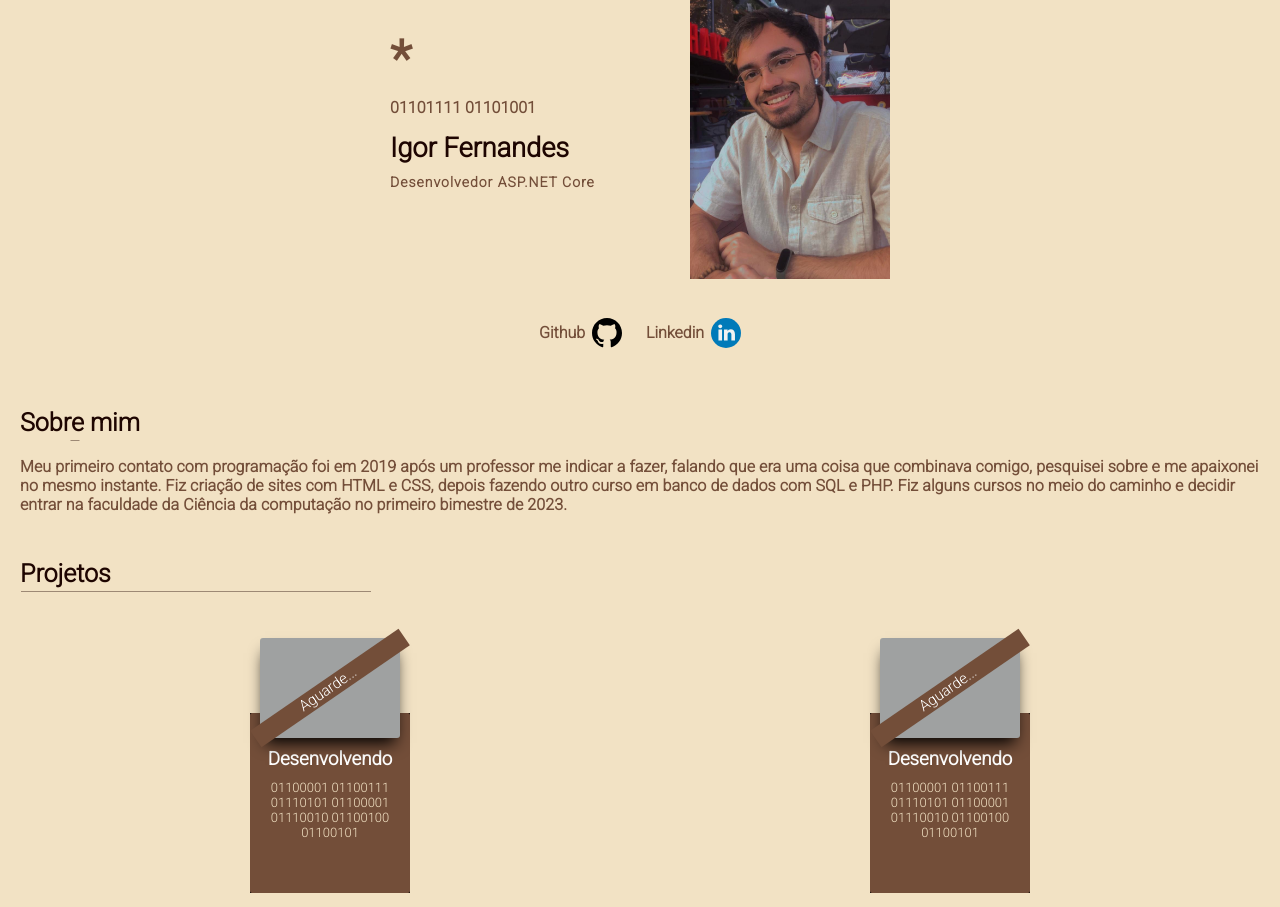
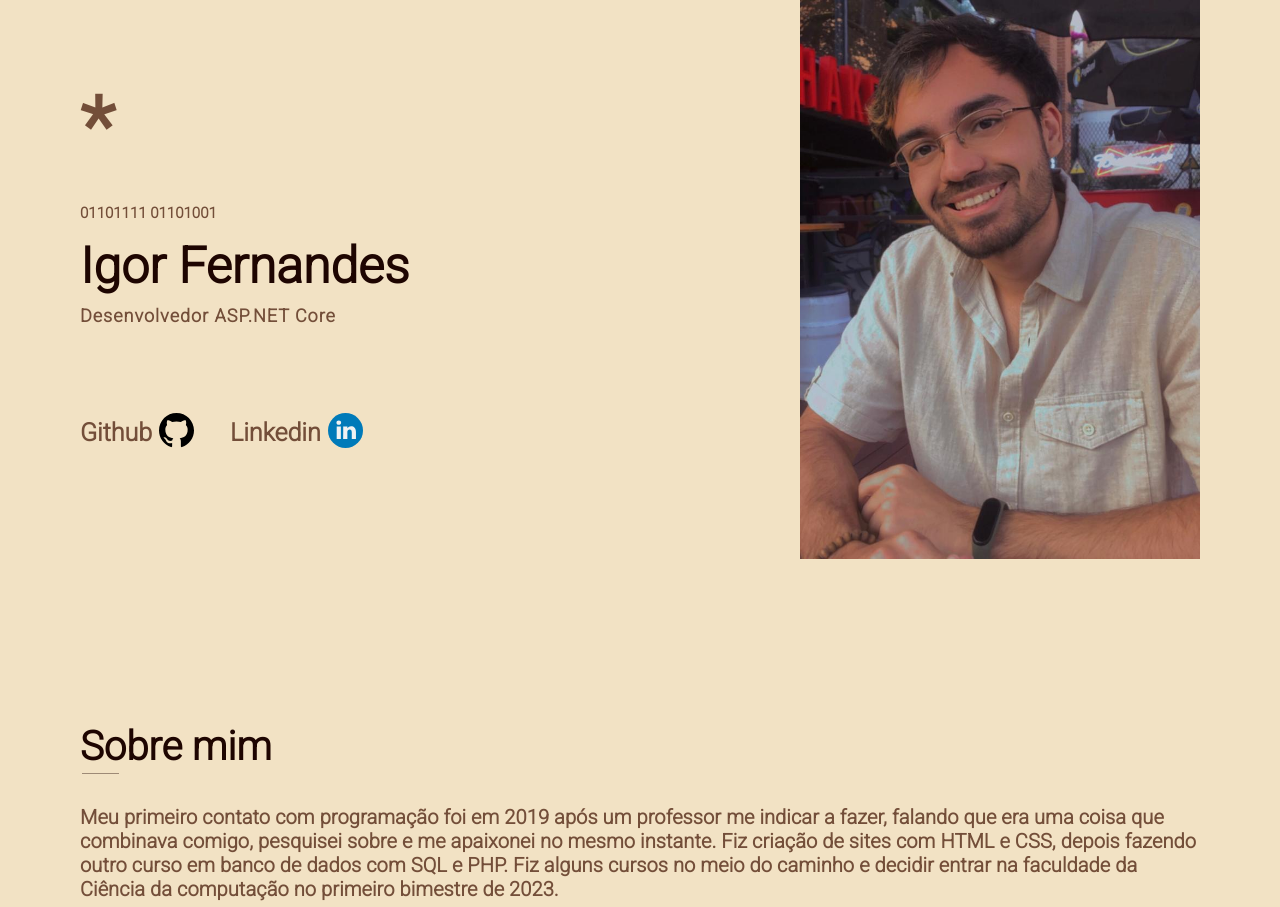
Before and after one commit to IgorFernandesVital/Portfolio, a plain HTML site: page index.html in a window 1280 px wide. Shown: the top 907 px of the page. Drawn offline with Linux system fonts and the light colour scheme.

Commit message:
Adicionando midia query

```diff
--- a/estilos/midia-query.css
+++ b/estilos/midia-query.css
@@ -1,3 +1,156 @@
 @charset "UTF-8";
 
 /* Todas as demais midias */
+
+@media (min-width: 850px ){
+    .header{
+        padding: 0px 80px 0px;
+        justify-content: center;
+        width: 100%;
+        display: flex;
+    }
+        #detalhe{
+            margin-top: 80px;
+            font-size: 80px;
+        }
+        #numero-binario{
+            margin-top: 30px;
+            font-size: 15px;
+        }
+        #meu-nome{
+            font-size: 50px;
+        }
+        #dev{
+            margin-top: 10px;
+            font-size: 18px;
+            letter-spacing: 1px;
+        }
+        img{
+            width: 400px;
+        }
+
+        .midias-sociais{
+            position: absolute;
+            width: auto;
+            padding: 0px;
+            margin: -150px 0px 0px 80px;
+            display: grid;
+            grid-template-columns: 100px 100px;
+            column-gap: 50px;
+        }
+            .content-iten{
+                padding: 0%;
+            }
+                .content-iten:after{
+                    height: 2px;
+                    width: 0px;
+                    margin: 5px 0 0 -48px;
+                    transition:0.3s;
+                }
+                .content-iten:hover::after{
+                    width: 80px;
+                }
+            .midias-titulo{
+                font-weight: bold;
+                margin: 5px 0 0 0;
+                font-size: 25px;
+            }
+            .midias-icones{
+                width: 35px;
+                margin-left: 7px;
+            }
+            a{
+                text-decoration: none;
+            }
+
+    .section-container-sobre-mim{
+        padding: 20vh 80px 0px;
+    }
+        .section-container-sobre-mim h1{
+            font-size: 40px;
+        }
+        @keyframes go-back {
+            from {width: 0;}
+            to {width: 190px;}
+        }
+        .section-container-sobre-mim h1::after{
+            height: 1px;
+            margin-top: 50px;
+            margin-left: -190px;
+            opacity: 0.4;
+            animation: go-back 1.3s infinite alternate
+        }
+        .section-container-sobre-mim p{
+            margin-top: 35px;
+            font-size: 20px;
+            letter-spacing: 0.1px;
+        }
+        .section-projetos-container{
+            padding: 60px 80px 0px ;
+        }
+            .section-projetos-container h2{
+                font-size: 40px;
+            }
+            .section-projetos-container h2::after{
+                height: 1px;
+                width: 86%;
+                margin-top: 53px;
+                margin-left: -144px;
+                opacity: 0.4;
+            }
+                .container-projetos-desenvolvidos{
+                    display: grid;
+                    row-gap: 100px;
+                    grid-template-columns: repeat(3, auto);
+                    height: relative;
+                    justify-content: space-around;
+                    padding-top: 200px;
+                    padding-bottom: 50px;
+                }
+                    .projetos-desenvolvendo{
+                        width: max-content;
+                    }
+                        .projetos-cotainer-link{
+                            display: flex;
+                            flex-direction: row;
+                            justify-content: center;
+                        }
+                        .projetos-desenvolvendo-aguarde{
+                            width: 200px;
+                            height: 125px;
+                            margin-top: -100px;
+                        }
+                            .projetos-desenvolvendo-aguarde::before{
+                                margin-top: 52px;
+                                margin-left: -17px;
+                                width: 235px;
+                                height: 30px;
+                                transform: rotate(-30.5deg);
+                            }
+                            .projetos-desenvolvendo-aguarde::after{
+                                margin-top: 50px;
+                                margin-left: 60px;
+                                transform: rotate(-31.7deg);
+                                font-size: 20px;
+                            }
+                        .desenvolvendo{
+                            width: 240px;
+                            height: 200px;
+                            padding: 3px;
+                            border-radius: 3px;
+                        }
+                            .desenvolvendo h3{
+                                margin-top: 50px;
+                            }
+                            .desenvolvendo p{
+                                margin-top: 10px;
+                                font-size: 17px;
+                            }
+                            .primeiro-centralizar-texto{
+                                padding: 30px 80px 20px ;
+                            }
+                                .footer-midias-icone{
+                                    width: 35px;
+                                    padding: 0px 0px 10px;
+                                }
+}
--- a/estilos/style.css
+++ b/estilos/style.css
@@ -31,7 +31,7 @@ body{
     display: flex;
 }
     #resumo-sobre{
-        width: 300px;
+        width: 100%;
         height: 100px;
     }
     #detalhe{
@@ -79,6 +79,7 @@ body{
     a{
         text-decoration: none;
         display: flex;
+        width: max-content;
     }
 .section-container-sobre-mim{
     padding: 50px 20px 0px;
@@ -88,21 +89,19 @@ body{
         color: #1e0501;
     }
     @keyframes go-back {
-        from {transform: scaleX(1);    }
-        to {transform: scaleX(0);    }
+        from {width: 0;}
+        to {width: 115px;}
     }
     .section-container-sobre-mim h1::after{
         background-color: #1e0501;
         content: "";
         display: inline-block;
         height: 1px;
-        width: 120px;
         margin-top: 32px;
-        margin-left: -125px;
+        margin-left: -120px;
         position: absolute;
         opacity: 0.4;
-
-        animation: go-back 1.5s infinite alternate
+        animation: go-back 1.2s infinite alternate
     }
     .section-container-sobre-mim p{
         margin-top: 20px;
@@ -119,7 +118,7 @@ body{
     .section-projetos-container h2::after{
         content: '';
         height: 1px;
-        width: 350px;
+        width: 90%;
         margin-top: 32px;
         margin-left: -90px;
         position: absolute;
```
Also changed, not shown: index.html (line endings or trailing spaces), 1 other file.
